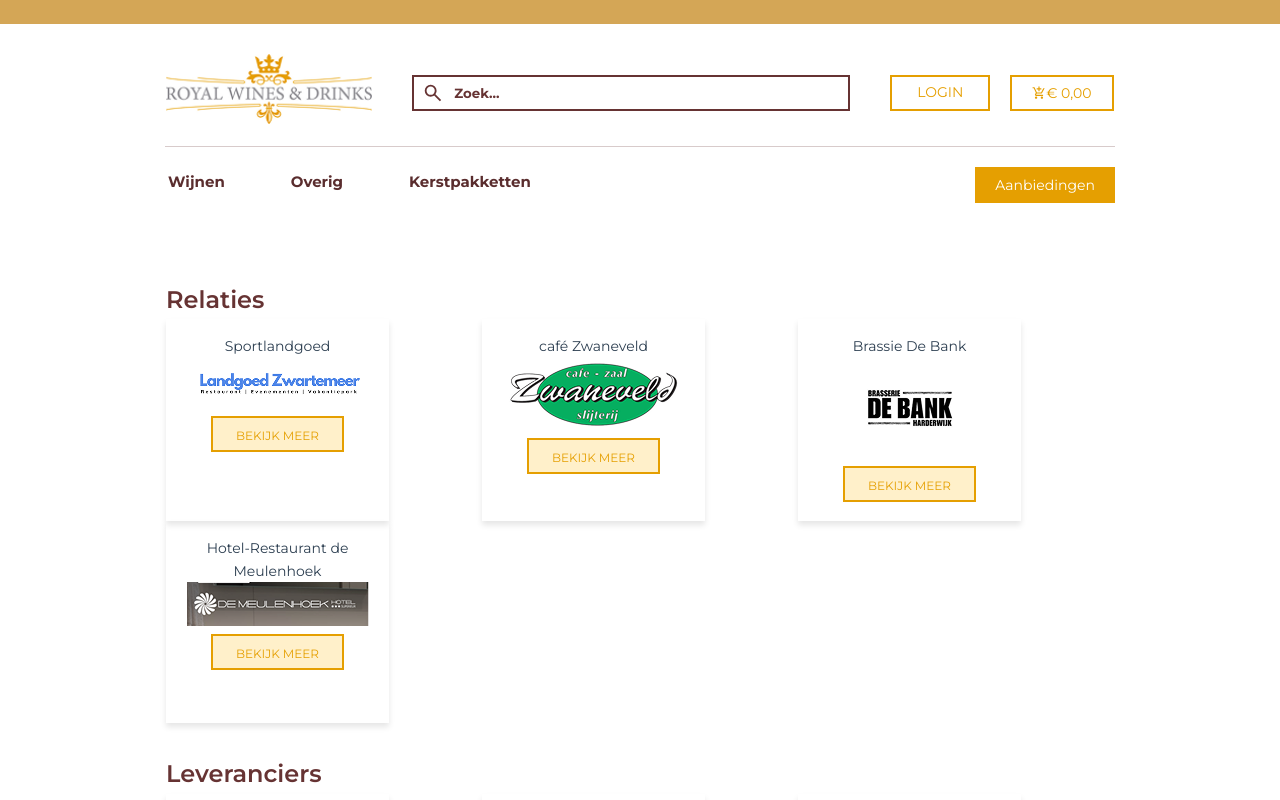
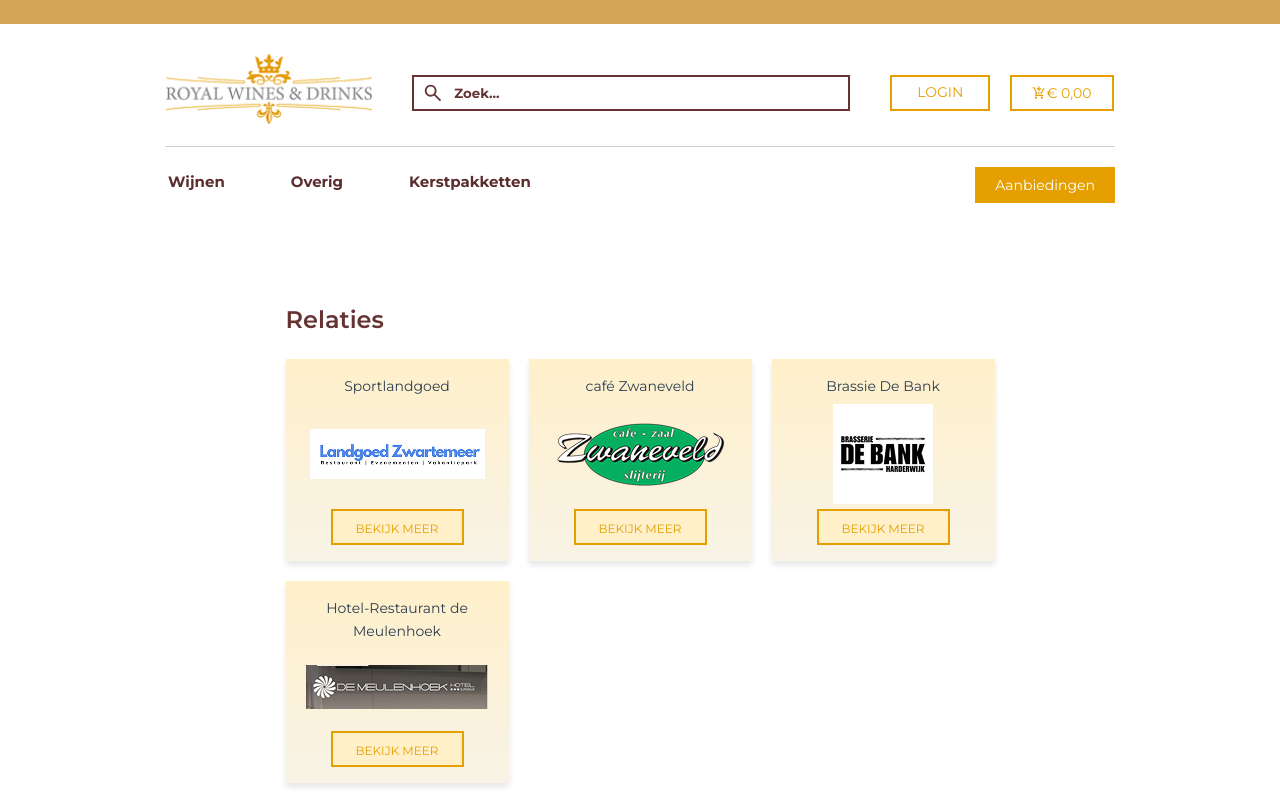
Before and after one commit to ScriptSonny/royal-wines, a Vue app: page /links in a window 1280 px wide. Shown: the top 800 px of the page. Built offline with nearby package versions, Linux system fonts and the light colour scheme; the HTML template or start-up script is replaced by a standard one.

Commit message:
changed the css of the links page

```diff
--- a/src/components/InfoCard.vue
+++ b/src/components/InfoCard.vue
@@ -20,16 +20,22 @@
 {
     width: 223px;
     height: 202px;
-    background-color: linear-gradient(#FFF0CA, #F8F3E6);
+    background: linear-gradient(to bottom, rgb(255, 240, 202), rgb(248, 243, 230));
     padding: 1rem;
     box-shadow: 0px 4px 6px rgba(0,0,0,0.1);
     text-align: center;
+    display: flex;
+    flex-direction: column;
+    justify-content: space-between;
+    align-items: center;
 }
 
 .logo
 {
-    display: block;
-    margin: 0 auto 0.5rem;
+    max-width: 100%;
+    max-height: 100px;
+    height: auto;
+    object-fit: contain;
 }
 
 .title
--- a/src/views/LinksPage.vue
+++ b/src/views/LinksPage.vue
@@ -1,5 +1,5 @@
 <template>
-    <div>
+    <div class="head-container">
         <main>
             <h2 class="title">Relaties</h2>
             <div class="grid-container">
@@ -53,10 +53,22 @@
     margin-top: 2rem;
 }
 
-.grid-container
-{
+.head-container {
+    display: flex;
+    flex-wrap: wrap;
+    gap: 20px;
+    justify-content: center;
+    margin-top: 20px;
+    margin-bottom: 20px;
+}
+
+.grid-container {
     display: grid;
-    grid-template-columns: repeat(2, 1fr);
+    grid-template-columns: repeat(auto-fit, minmax(220px, 1fr));
+    gap: 20px;
+    justify-content: center;
+    width: 100%;
+    margin-top: 20px;
 }
 
 @media (min-width: 768px)
```
